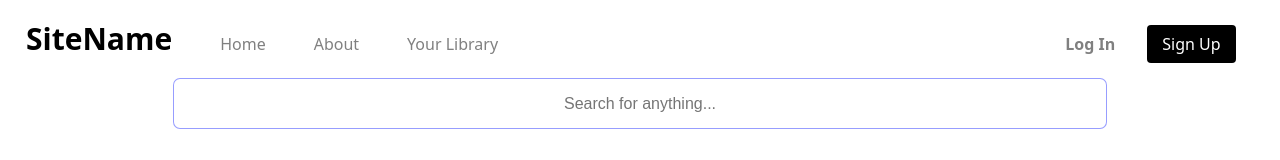
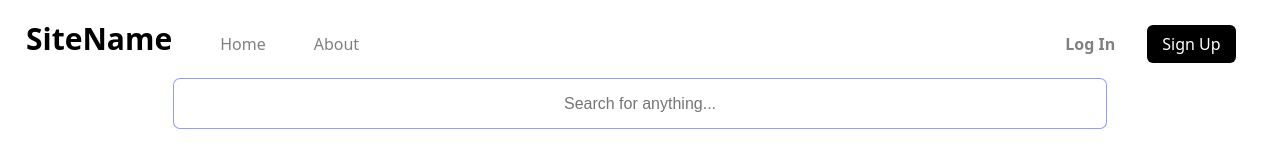
Before and after one commit to Omkar-Barkale/Find-Anything, a React (Vite) app in the folder Find-Anything/: page / in a window 1280 px wide. Shown: the top 160 px of the page. Built offline with nearby package versions, Linux system fonts and the light colour scheme.

Commit message:
Your Library now only shown for registered users

```diff
--- a/Find-Anything/src/components/NavBar.jsx
+++ b/Find-Anything/src/components/NavBar.jsx
@@ -11,7 +11,6 @@ function NavBar() {
           <li><a href = "#" id = 'site' onClick={()=>alert("Site Clicked")}>SiteName</a></li>
           <li><a href = "#" id = 'home' onClick={()=>alert("Home Clicked")}>Home</a></li>
           <li><a href = "#" id = 'about' onClick={()=>alert("About Clicked")}>About</a></li>
-          <li><a href = "#" id = 'lib' onClick={()=>alert("Library Clicked")}>Your Library</a></li>
           {userMode}
         </ul>
     </>
@@ -30,6 +29,7 @@ function User(){
 
   return(
     <>
+    <li><a href = "#" id = 'lib' onClick={()=>alert("Library Clicked")}>Your Library</a></li>
     <li class = "profile"> <a href = "#" onClick={()=>alert("Profile Clicked")}>Profile</a>    </li>
     </>
   )
@@ -39,6 +39,7 @@ function Admin(){
 
   return(
   <>
+    <li><a href = "#" id = 'lib' onClick={()=>alert("Library Clicked")}>Your Library</a></li>
     <li id = "mod"> <a href = "#"  onClick={()=>alert("Mod Clicked")}>Moderation Dashboard</a> </li>
     <li class = "profile"> <a href = "#"  onClick={()=>alert("Profile Clicked")}>Profile</a> </li>
   </>
--- a/Find-Anything/src/components/styles/NavBar.css
+++ b/Find-Anything/src/components/styles/NavBar.css
@@ -21,7 +21,7 @@ body{
   color: white;
   background-color: black;
   padding: 8px 15px 8px 15px;
-  border-radius: 4px;
+  border-radius: 6px;
 }
 
 
```
